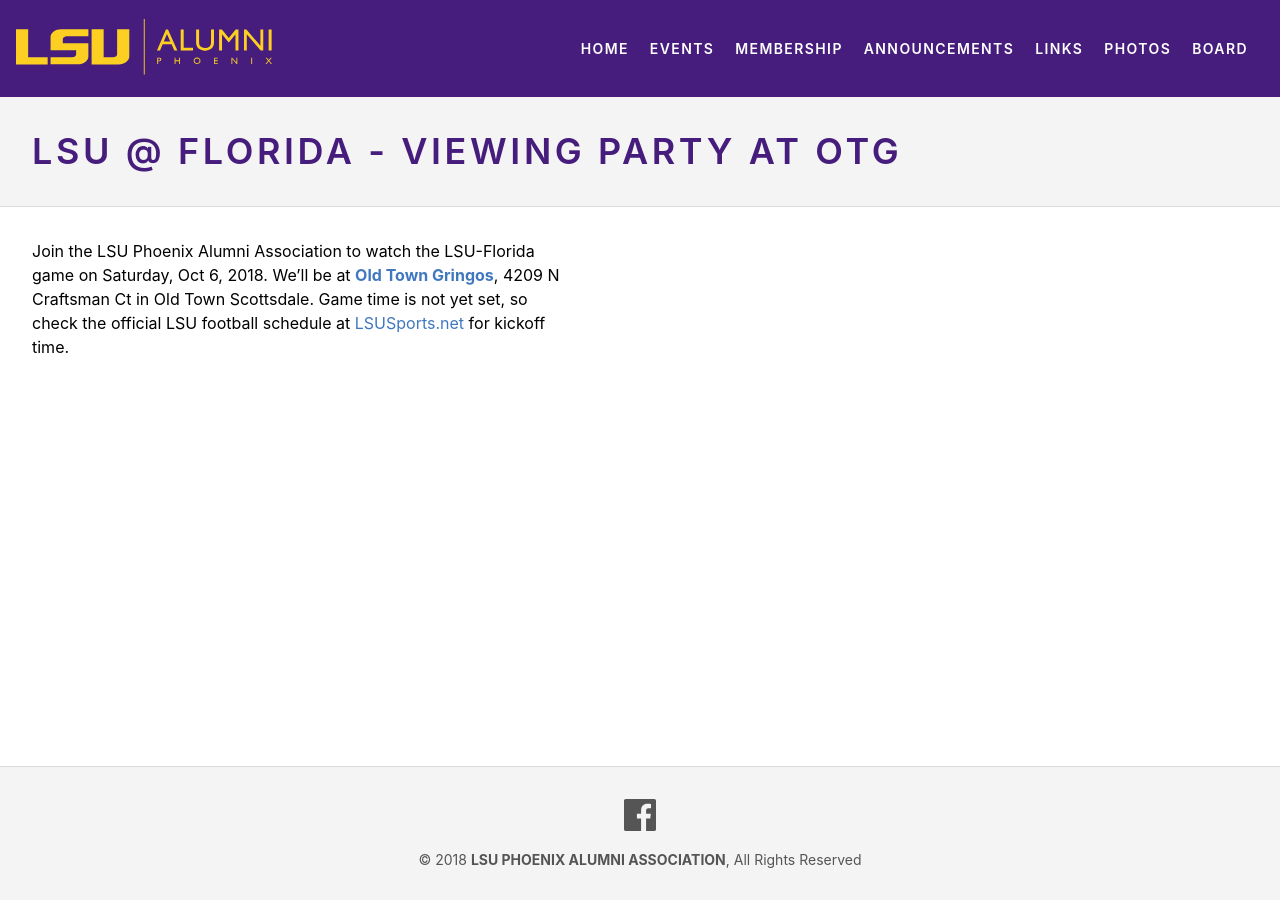
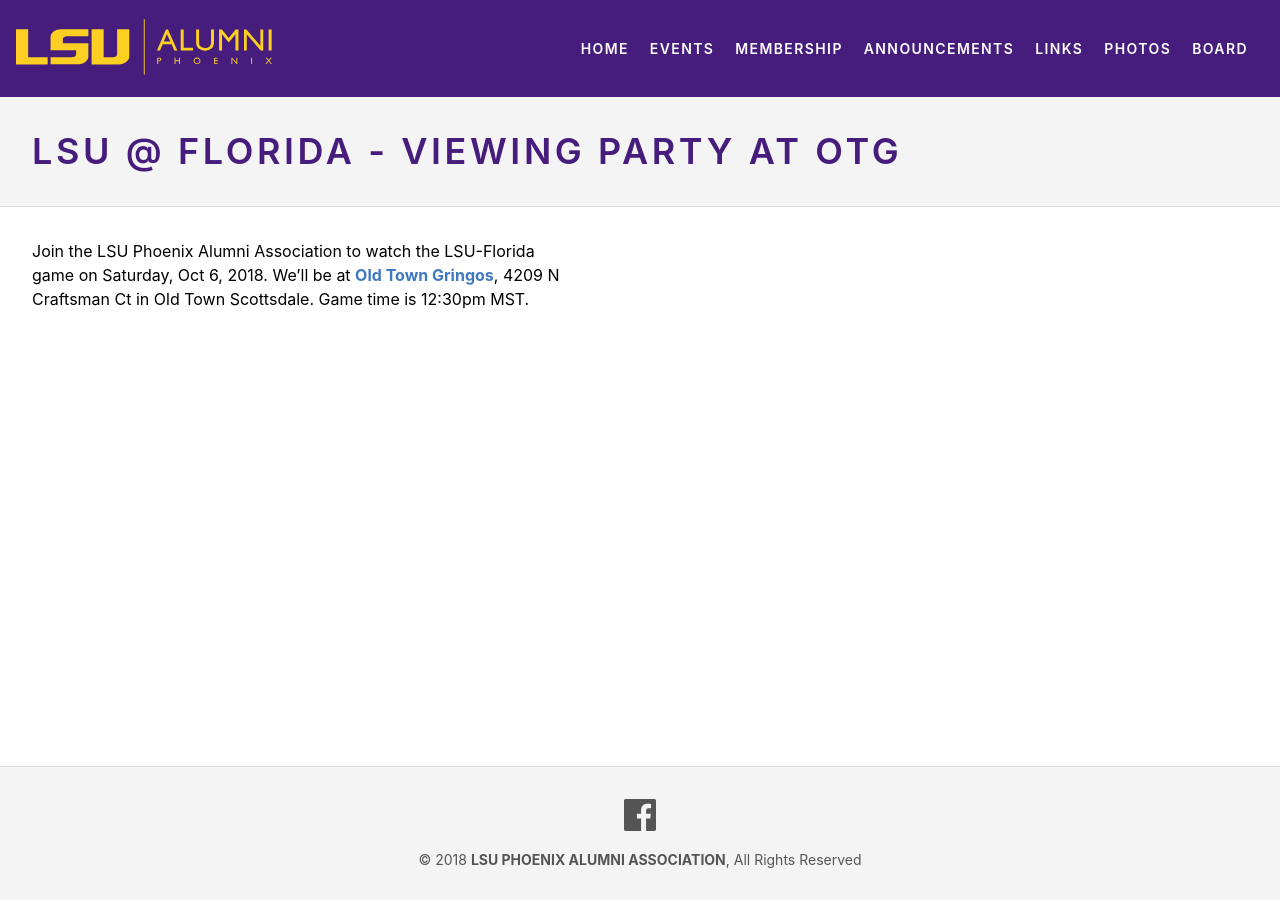
Before and after one commit to lsu-phoenix-alumni/lsu-phoenix-alumni.github.io, a Jekyll site: the page built from _events/lsu-at-florida-viewing-party-at-otg.markdown, in a window 1280 px wide. Built offline with Jekyll 4.4.1, drawn with Linux system fonts in a browser that asks for light colours.

Commit message:
Updated Lsu At Florida Viewing Party At Otg

```diff
--- a/_events/lsu-at-florida-viewing-party-at-otg.markdown
+++ b/_events/lsu-at-florida-viewing-party-at-otg.markdown
@@ -1,7 +1,7 @@
 ---
 title: LSU @ Florida - Viewing Party at OTG
-date: 2018-10-06 00:00:00 Z
+date: 2018-10-06 12:30:00 Z
 layout: event
 ---
 
-Join the LSU Phoenix Alumni Association to watch the LSU-Florida game on Saturday, Oct 6, 2018. We'll be at [**Old Town Gringos**](http://www.oldtowngringos.com), 4209 N Craftsman Ct in Old Town Scottsdale. Game time is not yet set, so check the official LSU football schedule at [LSUSports.net](http://www.lsusports.net) for kickoff time.
+Join the LSU Phoenix Alumni Association to watch the LSU-Florida game on Saturday, Oct 6, 2018. We'll be at [**Old Town Gringos**](http://www.oldtowngringos.com), 4209 N Craftsman Ct in Old Town Scottsdale. Game time is 12:30pm MST.
```
